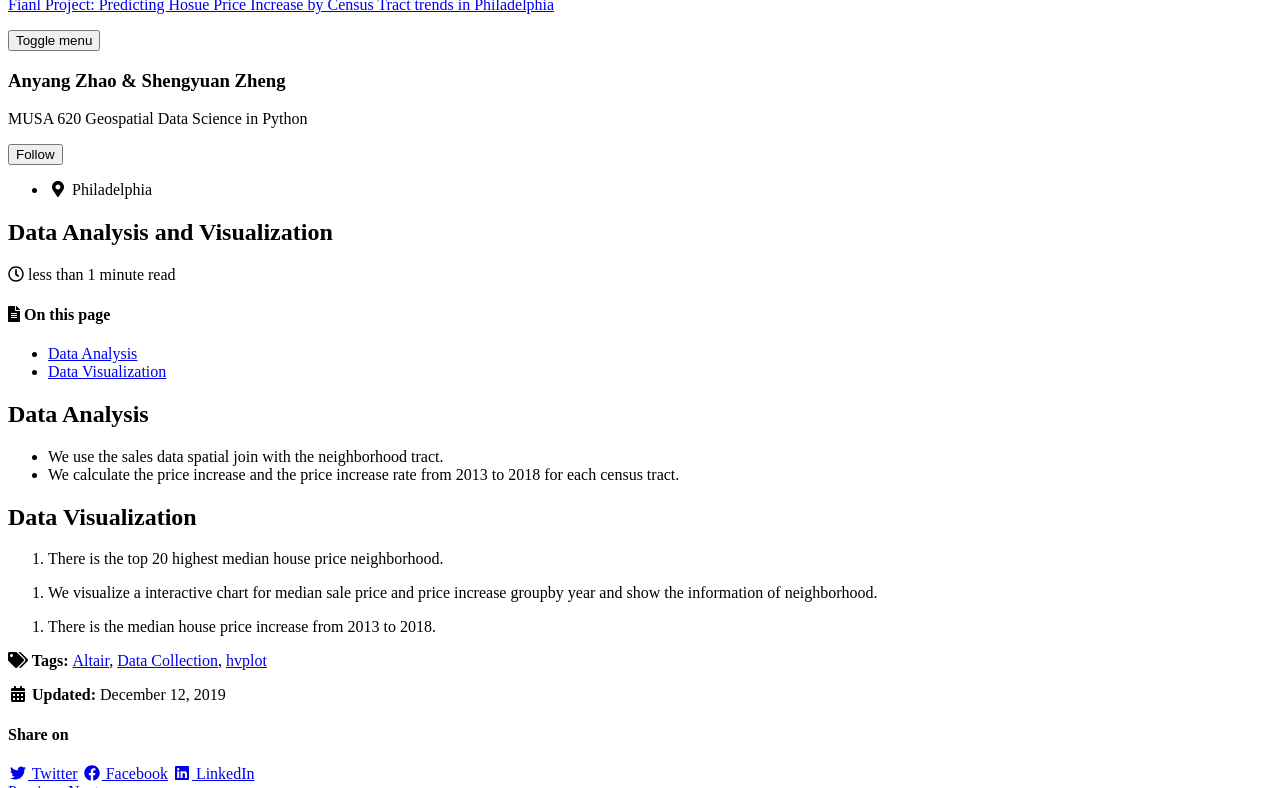
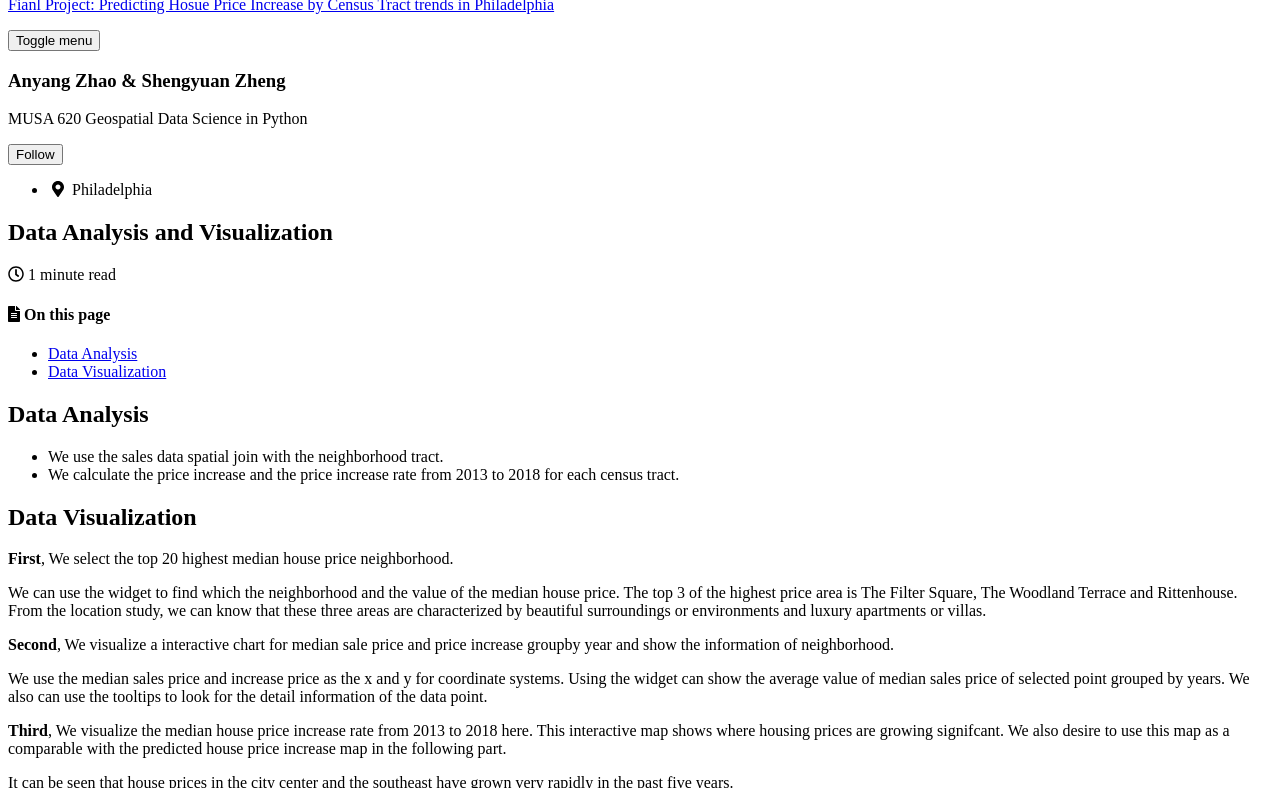
Before and after one commit to zhaoanyang36/house_price_prediction, a Jekyll site: the page built from _posts/2019-12-12-Data-Analysis-and-Visualization.md, in a window 1280 px wide and 900 px high, cut to the strip 112-900 px from the top of the window. Built offline with Jekyll 4.4.1, drawn with Linux system fonts in a browser that asks for light colours; cached includes are drawn as plain includes; nearby versions of some CDN libraries.

Commit message:
Update 2019-12-12-Data-Analysis-and-Visualization.md

```diff
--- a/_posts/2019-12-12-Data-Analysis-and-Visualization.md
+++ b/_posts/2019-12-12-Data-Analysis-and-Visualization.md
@@ -23,14 +23,20 @@ toc_sticky: true
 
 ## Data Visualization
 
-1. There is the top 20 highest median house price neighborhood.
+**First**, We select the top 20 highest median house price neighborhood.
 
 <div id="altair-chart-1"></div>
 
-2. We visualize a interactive chart for median sale price and price increase groupby year and show the information of neighborhood.
+We can use the widget to find which the neighborhood and the value of the median house price. The top 3 of the highest price area is The Filter Square, The Woodland Terrace and Rittenhouse. From the location study, we can know that these three areas are characterized by beautiful surroundings or environments and luxury apartments or villas.
+
+**Second**, We visualize a interactive chart for median sale price and price increase groupby year and show the information of neighborhood.
 
 <div id="altair-chart-2"></div>
 
-3. There is the median house price increase from 2013 to 2018.
+We use the median sales price and increase price as the x and y for coordinate systems. Using the widget can show the average value of median sales price of selected point grouped by years. We also can use the tooltips to look for the detail information of the data point.
+
+**Third**, We visualize the median house price increase rate from 2013 to 2018 here. This interactive map shows where housing prices are growing signifcant. We also desire to use this map as a comparable with the predicted house price increase map in the following part.
 
 <div id="hv-chart-1"></div>
+
+It can be seen that house prices in the city center and the southeast have grown very rapidly in the past five years.
```
